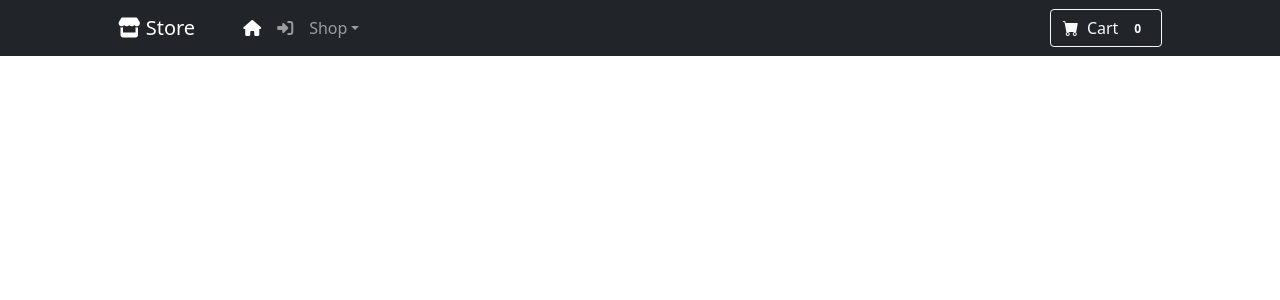
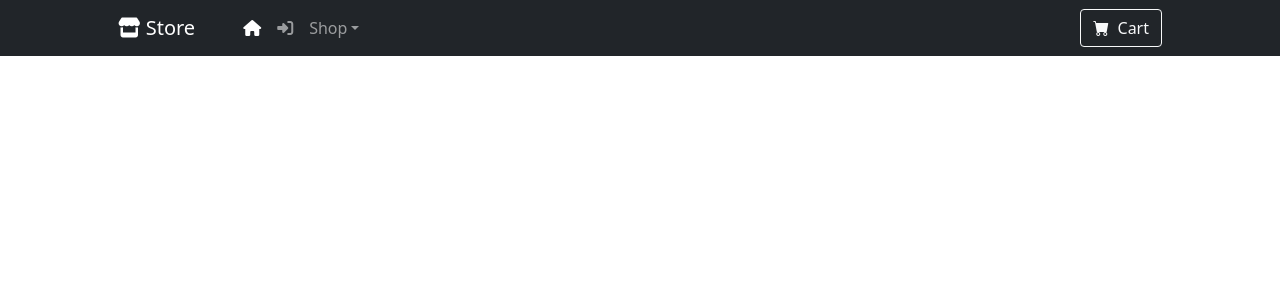
Before and after one commit to parsapap/online-shop, a Django app: page /store/ in a window 1280 px wide. Shown: the top 300 px of the page. Run offline with Django 4.2, Linux system fonts and the light colour scheme; data that the repository does not hold is empty; some libraries are stand-ins or nearby versions.

Commit message:
Home | index.html | Edit index

```diff
--- a/shop_django/M/home/templates/home/index.html
+++ b/shop_django/M/home/templates/home/index.html
@@ -92,7 +92,7 @@
                 <a href="{% url 'orders:cart' %}" class="btn btn-outline-light" type="submit">
                     <i class="bi-cart-fill me-1"></i>
                     Cart
-                    <span class="badge bg-dark text-white ms-1 rounded-pill">0</span>
+{#                    <span class="badge bg-dark text-white ms-1 rounded-pill">0</span>#}
                 </a>
             </form>
         </div>
```
